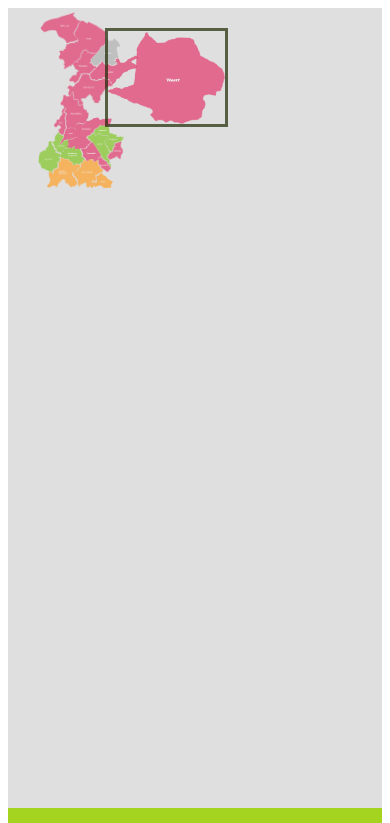
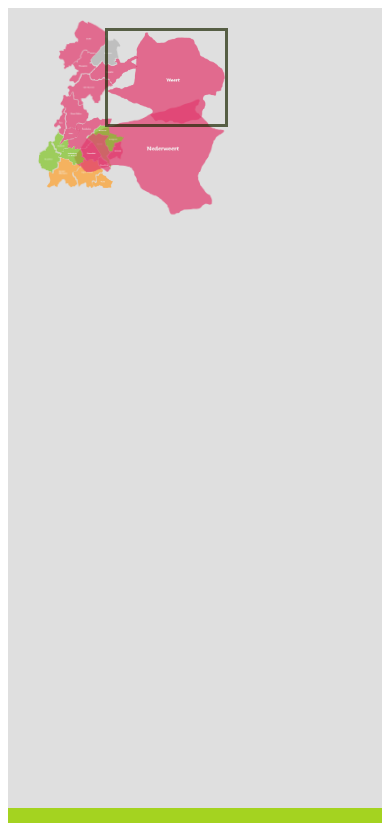
Before and after one commit to DeveloperDave001/clientmap, a plain HTML site: page index.html in a window 390 px wide. Shown: the top 823 px of the page. Drawn offline with Linux system fonts and the light colour scheme.

Commit message:
dffffgggg
ffffgggg

```diff
--- a/MediaQueries.css
+++ b/MediaQueries.css
@@ -17,6 +17,14 @@
   top: 6.95vw;
   margin-left: 20vw;
   z-index: 2;
+}
+#Nederweert {
+  width: 40vw;
+  position: absolute;
+  margin-top:20vw;
+  margin-left: 8.25vw;
+  z-index: 1;
+  transition: all 0.3s ease;
 }
 
   #first-map-information {
```
